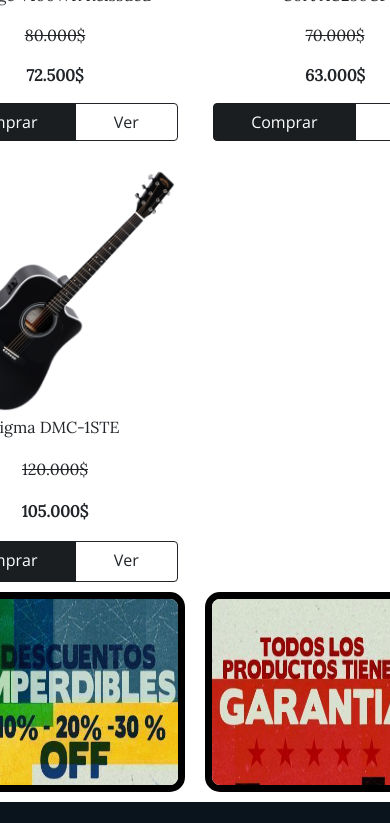
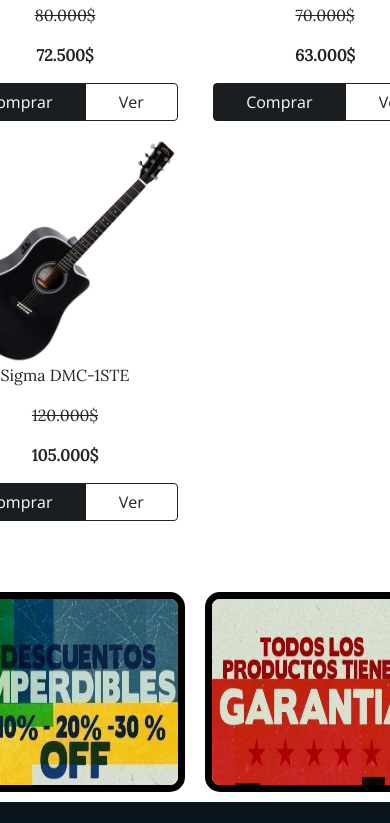
Before and after one commit to JulianAlvarez07/Guitar-shop-alvarez-PF, a plain HTML site: page index.html in a window 390 px wide. Shown: the part 1920-2743 px from the top of the page. Drawn offline with nearby package versions, Linux system fonts and the light colour scheme.

Commit message:
ultimos cambios de css

```diff
--- a/estilo.css
+++ b/estilo.css
@@ -465,16 +465,16 @@ i:hover {
 @media (max-width: 599px) {
     .contenedorSection {
         display: grid;
-        grid-template-columns: 100px 100px;
-        grid-template-rows: 130px;
+        grid-template-columns: 80px 80px;
+        grid-template-rows: 100px;
         justify-content: center;
         grid-column-gap: 180px;
         grid-row-gap: 300px;
         background-color: white;
     }
     .imagenNovedades {
-        width: 245px;
-        height: 245px;
+        width: 225px;
+        height: 225px;
     }
     .tamañoCarrousel {
         width: 100%;
@@ -517,6 +517,9 @@ i:hover {
         width: 220px;
         height: 200px;
     }
+    .sigma {
+        margin-bottom: 100px;
+    }
 }
 
 @media (min-width: 1023px) and (max-width: 1980px) {
--- a/index.html
+++ b/index.html
@@ -140,7 +140,7 @@
                 <a href="#" class="btn btn-outline-dark">Ver</a>
             </div>
         </div>
-        <div class="divNovedades "><img src="Multimedia/sigma141-159f14e48be7ca802c16245753647795-1024-1024.jpg" class="imagenNovedades" alt="Guitarra acustica Sigma color negro">
+        <div class="divNovedades sigma"><img src="Multimedia/sigma141-159f14e48be7ca802c16245753647795-1024-1024.jpg" class="imagenNovedades" alt="Guitarra acustica Sigma color negro">
             <p class="centrado">Sigma DMC-1STE</p>
             <p class="centrado tachado">120.000$</p>
             <p class="centrado negrita"> 105.000$</p>
```
